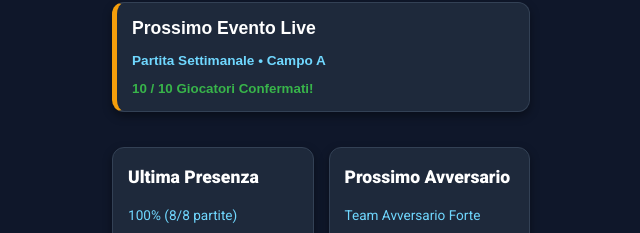
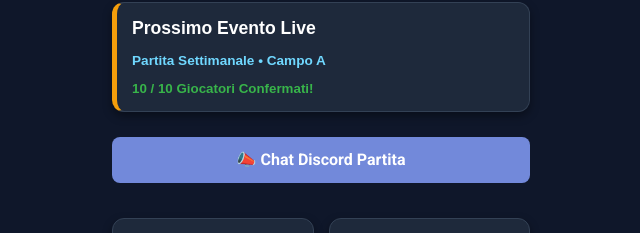
Before and after one commit to scarpariinside26/Scarpari-Inside-2.0, a SvelteKit app: page / in a window 1280 px wide. Shown: the part 148-381 px from the top of the page, without its empty margins (319-959 px from the left). Built offline with nearby package versions, Linux system fonts and the light colour scheme; no server answers.

Commit message:
Update +page.svelte

```diff
--- a/src/routes/+page.svelte
+++ b/src/routes/+page.svelte
@@ -56,27 +56,41 @@
         color: var(--secondary-accent);
     }
 
-    /* Stile Card Evento Live - Di nuovo cliccabile */
+    /* Stile Card Evento Live */
     .event-live-card {
         grid-column: 1 / -1;
         border-left: 5px solid var(--accent-color);
-        cursor: pointer; /* Riattiviamo il cursore pointer */
+        cursor: pointer;
         transition: transform 0.2s;
         text-align: left;
+        margin-bottom: 10px; /* Spazio prima del link Discord */
     }
     .event-live-card:hover {
         transform: translateY(-2px);
     }
-    /* Rimuoviamo il messaggio di suggerimento "Gestisci dal basso" */
-    .event-live-card::after {
-        content: none;
-    }
-
     .confirmation-status {
         font-weight: 700;
         color: var(--success-color);
         margin-top: 5px;
         display: block;
+    }
+
+    /* Stili Link Discord */
+    .discord-link {
+        display: block;
+        grid-column: 1 / -1;
+        text-align: center;
+        padding: 10px;
+        margin-bottom: 20px;
+        background: #7289da; /* Colore Discord */
+        color: white;
+        text-decoration: none;
+        border-radius: 8px;
+        font-weight: 700;
+        transition: background 0.2s;
+    }
+    .discord-link:hover {
+        background: #677bc4;
     }
 </style>
 
@@ -100,6 +114,12 @@
             <span class="confirmation-status">{liveEvent.confirmed} / {liveEvent.total} Giocatori Confermati!</span>
         </button>
 
+        {#if liveEvent.discordLink}
+            <a href={liveEvent.discordLink} target="_blank" class="discord-link">
+                📣 Chat Discord Partita
+            </a>
+        {/if}
+
         <div class="card">
             <div class="card-title">Ultima Presenza</div>
             <p class="card-text">100% (8/8 partite)</p>
```
